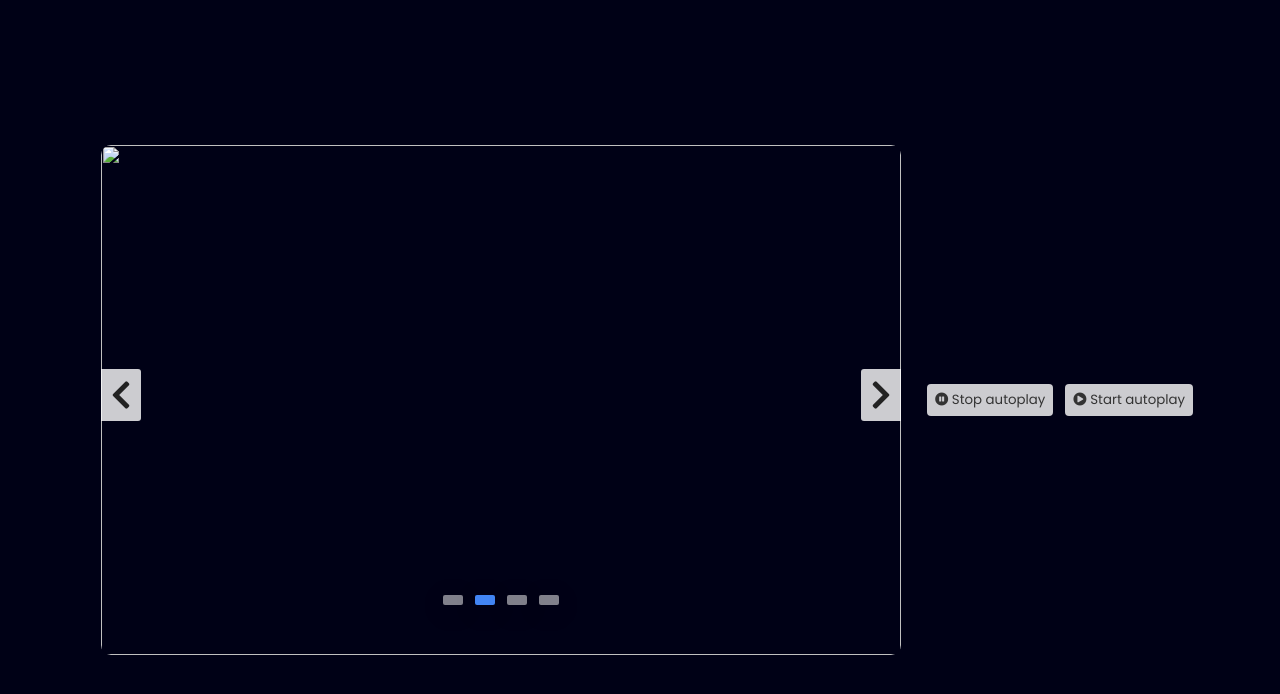
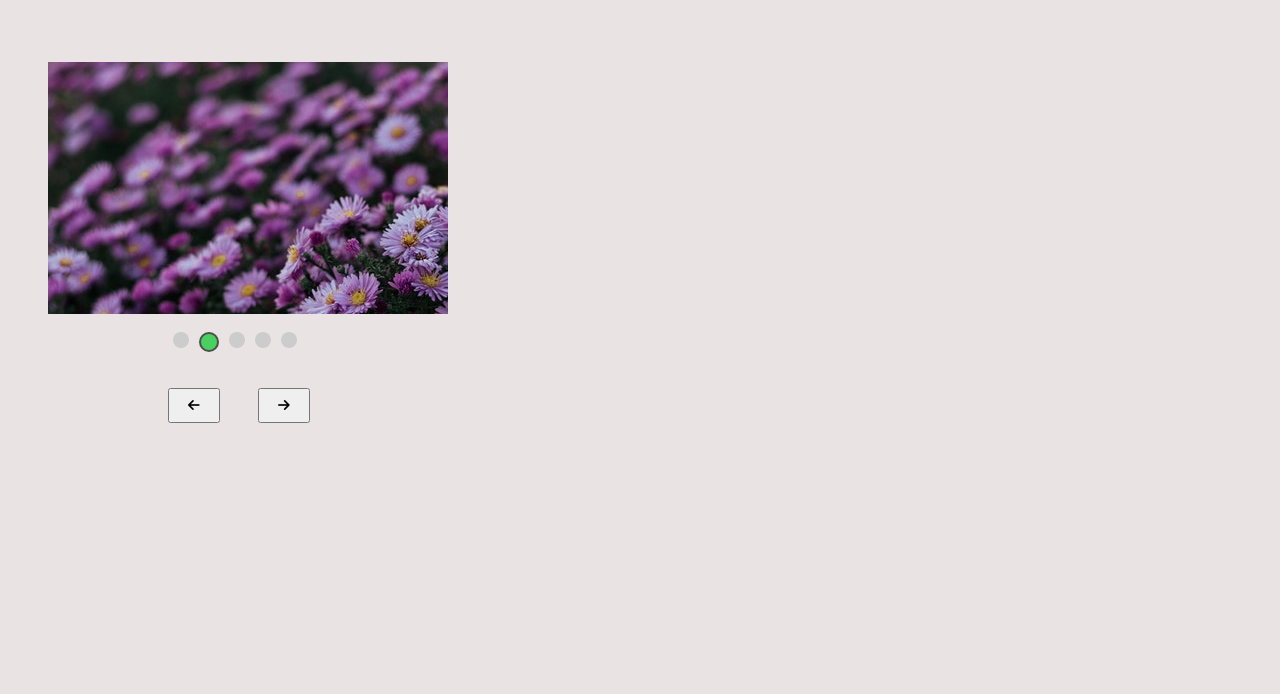
Before and after one commit to rajlanjewar01/jQuery-Slider, a plain HTML site: page index.html in a window 1280 px wide. Drawn offline with nearby package versions, Linux system fonts and the light colour scheme.

Commit message:
added final changes

```diff
--- a/css/style.css
+++ b/css/style.css
@@ -1,154 +1,64 @@
-@import url('https://fonts.googleapis.com/css2?family=Poppins:wght@100;200;300;400;500;600;700;800;900&display=swap');
-
-*{
-  margin: 0;
-  padding: 0;
-  box-sizing: border-box;
-  font-family: "Poppins", sans-serif;
+body {
+  background-color:rgb(233, 227, 227);
+  position:relative;
+  font-size:14px;
+  font-family:arial;
+}
+ul{
+  list-style: none;
+}
+.mask {
+  float:left;
+  margin:40px;
+  width:400px;
+  height:266px;
+  overflow:hidden;
+}
+ul.images {
+  position:relative;
+  top:0px;
+  left:0px;
+}
+  ul.images li {
+  position:absolute;
+  top:0px;
+  left:0px;
 }
 
-body{
-  height: 100vh;
-  display: flex;
-  justify-content: center;
-  align-items: center;
-  background: #000116;
+ul.triggers {
+  position:absolute;
+  top:310px;
+  left:120px;
 }
 
+ul.triggers li {
+  float:left;
+  margin:0 5px;
+  font: bold 16px arial;
+  cursor:pointer;
+  background-color:#ccc;
+  color:#000;
+  padding:8px;
+  border-radius: 50%;
+}
+ul.triggers li.active {
+  background-color:rgb(72, 209, 95);
+  border: 2px solid rgb(78, 78, 78);
+  color:#000;
+}
+.control {
+  position:absolute;
+  top: 380px;
+  color:#fff;
+  cursor:pointer;
+}
+.prev {
+  left:160px;
+}
+.next {
+  left:250px;
+}
 button{
-	border: none;
-	outline: none;
-	background-color: rgba(255,255,255,.8);
-	color: #333;
-	padding: 6px 8px;
-	border-radius: 4px;
-	cursor: pointer;
-	margin: 0 6px;
-	transition: .5s ease;
-}
-button:hover{
-	background-color: rgba(255,255,255,.9);
-}
-
-.slider{
-  position: relative;
-  background: #000116;
-  width: 800px;
-  min-height: 500px;
-  margin: 20px;
-  overflow: hidden;
-  border-radius: 10px;
-}
-
-.slider .slide{
-  position: absolute;
-  width: 100%;
-  height: 100%;
-  opacity: 0;
-}
-
-.slider .slide.active{
-  opacity: 1;
-  transition: 1s;
-}
-
-.slider .slide img{
-  position: absolute;
-  width: 100%;
-  height: 100%;
-  object-fit: cover;
-}
-
-.slider .slide .info{
-  position: absolute;
-  color: #222;
-  background: rgba(255, 255, 255, 0.3);
-  width: 75%;
-  margin-top: 50px;
-  margin-left: 50px;
-  padding: 20px;
-  border-radius: 5px;
-  box-shadow: 0 5px 25px rgb(1 1 1 / 5%);
-}
-
-.slider .slide .info h2{
-  font-size: 2em;
-  font-weight: 800;
-}
-
-.slider .slide .info p{
-  font-size: 1em;
-  font-weight: 400;
-}
-
-.navigation{
-  height: 500px;
-  display: flex;
-  align-items: center;
-  justify-content: space-between;
-}
-
-
-.prev-btn, .next-btn{
-  z-index: 999;
-  font-size: 2em;
-  color: #222;
-  background: rgba(255, 255, 255, 0.8);
-  padding: 10px;
+  padding: 8px 18px;
   cursor: pointer;
 }
-
-.prev-btn{
-  border-top-right-radius: 3px;
-  border-bottom-right-radius: 3px;
-}
-
-.next-btn{
-  border-top-left-radius: 3px;
-  border-bottom-left-radius: 3px;
-}
-
-.navigation-visibility{
-  z-index: 999;
-  display: flex;
-  justify-content: center;
-}
-
-.navigation-visibility .slide-icon{
-  z-index: 999;
-  background: rgba(255, 255, 255, 0.5);
-  width: 20px;
-  height: 10px;
-  transform: translateY(-50px);
-  margin: 0 6px;
-  border-radius: 2px;
-  box-shadow: 0 5px 25px rgb(1 1 1 / 20%);
-}
-
-.navigation-visibility .slide-icon.active{
-  background: #4285F4;
-}
-
-@media (max-width: 900px){
-  .slider{
-    width: 100%;
-  }
-
-  .slider .slide .info{
-    position: relative;
-    width: 80%;
-    margin-left: auto;
-    margin-right: auto;
-  }
-}
-
-@media (max-width: 500px){
-  .slider .slide .info h2{
-    font-size: 1.8em;
-    line-height: 40px;
-  }
-
-  .slider .slide .info p{
-    font-size: 0.9em;
-  }
-}
--- a/index.html
+++ b/index.html
@@ -1,49 +1,47 @@
 <!DOCTYPE html>
-<html lang="en" dir="ltr">
+<html lang="en">
 <head>
-    <meta charset="utf-8">
+  <meta charset="UTF-8">
+  <meta http-equiv="X-UA-Compatible" content="IE=edge">
   <meta name="viewport" content="width=device-width, initial-scale=1.0">
-    <title>Responsive Image Slider With Next And Previous Buttons</title>
+  <title>jQuery Image Slider</title>
+  <link rel="stylesheet" href="https://cdnjs.cloudflare.com/ajax/libs/font-awesome/6.0.0-beta3/css/all.min.css"/>
   <link rel="stylesheet" href="css/style.css">
-    <link rel="stylesheet" href="https://cdnjs.cloudflare.com/ajax/libs/font-awesome/5.15.3/css/all.min.css">
 </head>
 <body>
-    <div class="slider">
-      <div class="slide active">
-        <img src="img-1.jpg" alt="">
-      </div>
-      <div class="slide">
-        <img src="img-2.jpg" alt="">
-      </div>
-      <div class="slide">
-        <img src="img-3.jpg" alt="">
-      </div>
-      <div class="slide">
-        <img src="img-4.jpg" alt="">
-      </div>
-      <div class="navigation">
-        <i class="fas fa-chevron-left prev-btn"></i>
-        <i class="fas fa-chevron-right next-btn"></i>
-      </div>
-      <div class="navigation-visibility">
-        <div class="slide-icon active"></div>
-        <div class="slide-icon"></div>
-        <div class="slide-icon"></div>
-        <div class="slide-icon"></div>
-      </div>
+  <div class="slider-container">
+    <div class="mask">
+      <ul class="images">
+         <li>
+            <img src="images/img-1.jpg" />
+         </li>
+         <li>
+            <img src="images/img-2.jpg" />
+         </li>
+          <li>
+            <img src="images/img-3.jpg" />
+         </li>
+         <li>
+            <img src="images/img-4.jpg" />
+         </li>
+         <li>
+            <img src="images/img-5.jpg" />
+         </li>
+      </ul>
       </div>
 
-	<button type="button" id="pause"><i class="fa fa-pause-circle"></i> Stop autoplay</button>
-	<button type="button" id="start"><i class="fa fa-play-circle"></i> Start autoplay</button>
-
-  <div class="navigation-btn">
-    <div class="btn active"></div>
-    <div class="btn"></div>
-    <div class="btn"></div>
-    <div class="btn"></div>
-    <div class="btn"></div>
+      <ul class="triggers">
+         <li></li>
+         <li></li>
+         <li></li>
+         <li></li>
+         <li></li>
+      </ul>
+      <span class="control prev"><button type="button"><i class="fa fa-arrow-left"></i></button></span>
+      <span class="control next"><button type="button"><i class="fa fa-arrow-right"></i></button></span>
   </div>
 
-	<script src="js/script.js"></script>
+    <script src="https://code.jquery.com/jquery-3.6.0.min.js"></script>
+    <script src="js/script.js" type="text/javascript"></script>
 </body>
 </html>
--- a/js/script.js
+++ b/js/script.js
@@ -1,84 +1,46 @@
+var triggers = $('ul.triggers li');
+var images = $('ul.images li');
+var lastElem = triggers.length-1;
+var target;
 
-    const slider = document.querySelector(".slider");
-    const nextBtn = document.querySelector(".next-btn");
-    const prevBtn = document.querySelector(".prev-btn");
-    const slides = document.querySelectorAll(".slide");
-    const slideIcons = document.querySelectorAll(".slide-icon");
-    const numberOfSlides = slides.length;
-    var slideNumber = 0;
+triggers.first().addClass('active');
+images.hide().first().show();
 
-    //image slider next button
-    nextBtn.addEventListener("click", function(){
-      slides.forEach((slide) => {
-        slide.classList.remove("active");
-      });
-      slideIcons.forEach((slideIcon) => {
-        slideIcon.classList.remove("active");
-      });
+function sliderResponse(target) {
+    images.fadeOut(300).eq(target).fadeIn(300);
+    triggers.removeClass('active').eq(target).addClass('active');
+}
 
-      slideNumber++;
+triggers.click(function() {
+    if ( !$(this).hasClass('active') ) {
+        target = $(this).index();
+        sliderResponse(target);
+        resetTiming();
+    }
+});
 
-      if(slideNumber > (numberOfSlides - 1)){
-        slideNumber = 0;
-      }
+$('.next').click(function() {
+    target = $('ul.triggers li.active').index();
+    target === lastElem ? target = 0 : target = target+1;
+    sliderResponse(target);
+    resetTiming();
+});
+$('.prev').click(function() {
+    target = $('ul.triggers li.active').index();
+    lastElem = triggers.length-1;
+    target === 0 ? target = lastElem : target = target-1;
+    sliderResponse(target);
+    resetTiming();
+});
 
-      slides[slideNumber].classList.add("active");
-      slideIcons[slideNumber].classList.add("active");
-    });
+function sliderTiming() {
+    target = $('ul.triggers li.active').index();
+    target === lastElem ? target = 0 : target = target+1;
+    sliderResponse(target);
+}
 
-    //image slider previous button
-    prevBtn.addEventListener("click", function() {
-      slides.forEach((slide) => {
-        slide.classList.remove("active");
-      });
-      slideIcons.forEach((slideIcon) => {
-        slideIcon.classList.remove("active");
-      });
-
-      slideNumber--;
-
-      if(slideNumber < 0){
-        slideNumber = numberOfSlides - 1;
-      }
-
-      slides[slideNumber].classList.add("active");
-      slideIcons[slideNumber].classList.add("active");
-    });
-
-    //image slider autoplay
-    var playSlider;
-
-    var repeater = function(){
-      playSlider = setInterval(function(){
-        slides.forEach((slide) => {
-          slide.classList.remove("active");
-        });
-        slideIcons.forEach((slideIcon) => {
-          slideIcon.classList.remove("active");
-        });
-
-        slideNumber++;
-
-        if(slideNumber > (numberOfSlides - 1)){
-          slideNumber = 0;
-        }
-
-        slides[slideNumber].classList.add("active");
-        slideIcons[slideNumber].classList.add("active");
-      }, 4000);
-    }
-    repeater();
-
-	///custom pause
-	var pauseBtn = document.querySelector("#pause");
-	pauseBtn.addEventListener("click", function(){
-		clearInterval(playSlider);
-		alert("autoplay stopped..to start again click to *Start Autoplay*");
-	});
-
-	//custom play
-	var startBtn = document.querySelector("#start");
-	startBtn.addEventListener("click", function(){
-		repeater();
-		alert("autoplay started");
-	});
+var timingRun = setInterval(function() { sliderTiming(); },5000);
+function resetTiming() {
+    clearInterval(timingRun);
+    timingRun = setInterval(function() { sliderTiming(); },5000);
+}
```
Also changed, not shown: images/img-1.jpg (added), images/img-2.jpg (added), images/img-3.jpg (added), images/img-4.jpg (added), images/img-5.jpg (added). Lines whose indentation alone changed are shown as unchanged.
